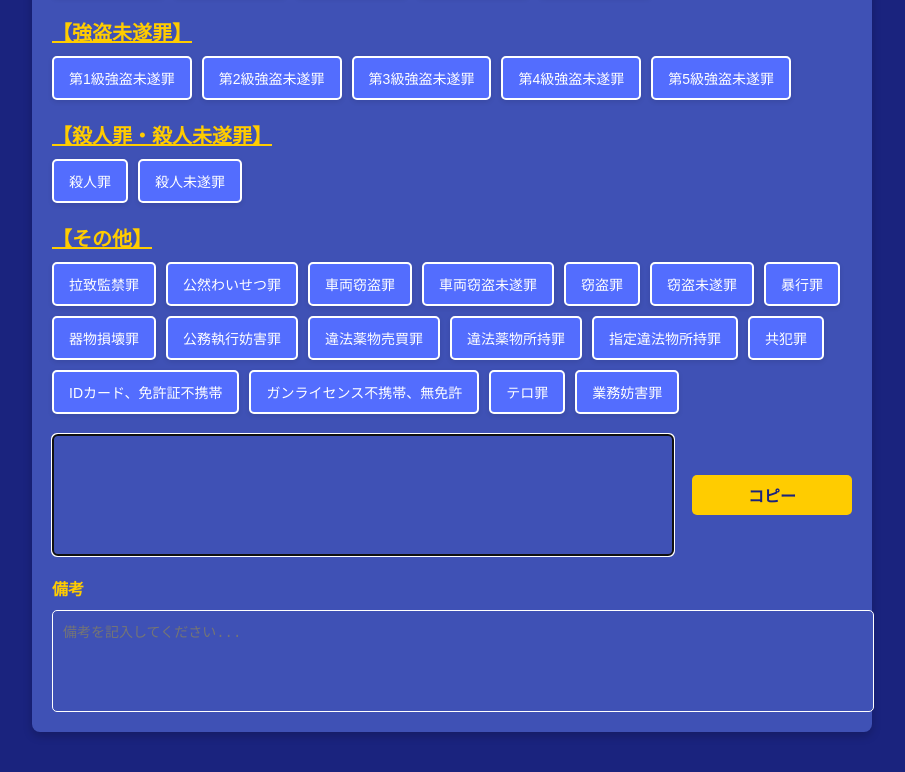
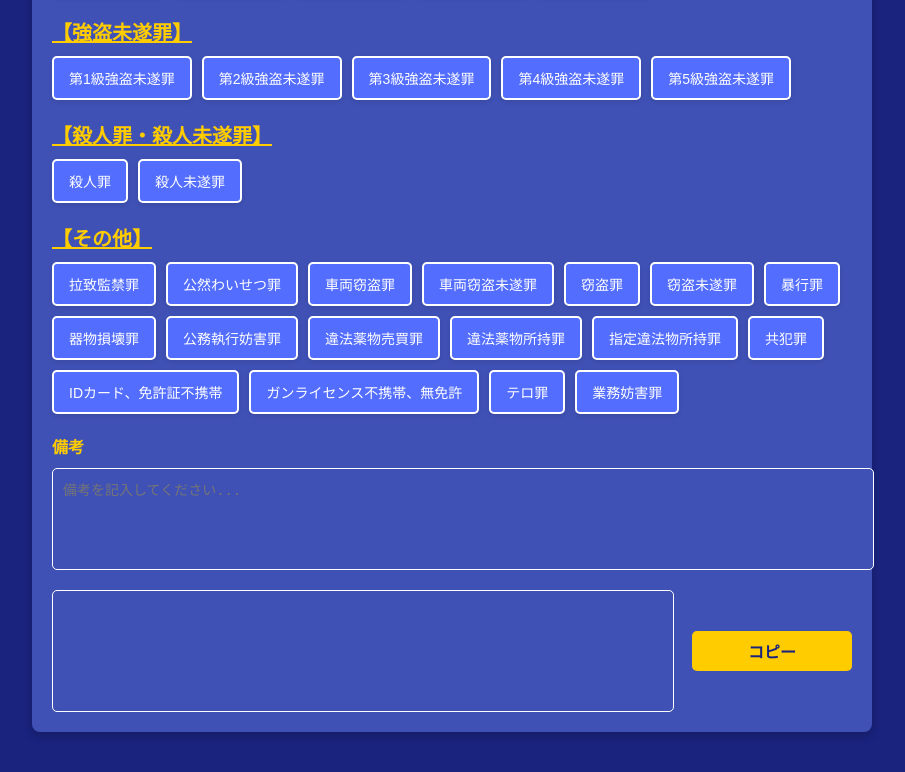
Before and after one commit to KuonRen/fine_calculation, a plain HTML site: page index.html in a window 1280 px wide. Both pictures are taken after a click on the button "コピー". Shown: the part 507-1279 px from the top of the page, without its empty margins (188-1093 px from the left). Drawn offline with Linux system fonts and the light colour scheme.

Commit message:
Update index.html

```diff
--- a/index.html
+++ b/index.html
@@ -152,14 +152,14 @@
             <div class="crime-list" id="otherList"></div>
         </div>
 
+        <div class="remark-container">
+            <div class="remark-title">備考</div>
+            <textarea class="remark-textarea" id="remarks" placeholder="備考を記入してください..."></textarea>
+        </div>
+
         <div class="output-container">
             <textarea id="output" readonly></textarea>
             <button onclick="copyToClipboard()">コピー</button>
-        </div>
-
-        <div class="remark-container">
-            <div class="remark-title">備考</div>
-            <textarea class="remark-textarea" id="remarks" placeholder="備考を記入してください..."></textarea>
         </div>
     </div>
 
@@ -247,9 +247,17 @@
         }
 
         function copyToClipboard() {
-            const outputText = document.getElementById('output');
-            outputText.select();
+            const outputText = document.getElementById('output').value;
+            const remarks = document.getElementById('remarks').value;
+
+            const fullText = `${outputText}\n備考: ${remarks}`;
+
+            const textArea = document.createElement('textarea');
+            textArea.value = fullText;
+            document.body.appendChild(textArea);
+            textArea.select();
             document.execCommand('copy');
+            document.body.removeChild(textArea);
         }
     </script>
 </body>
```
